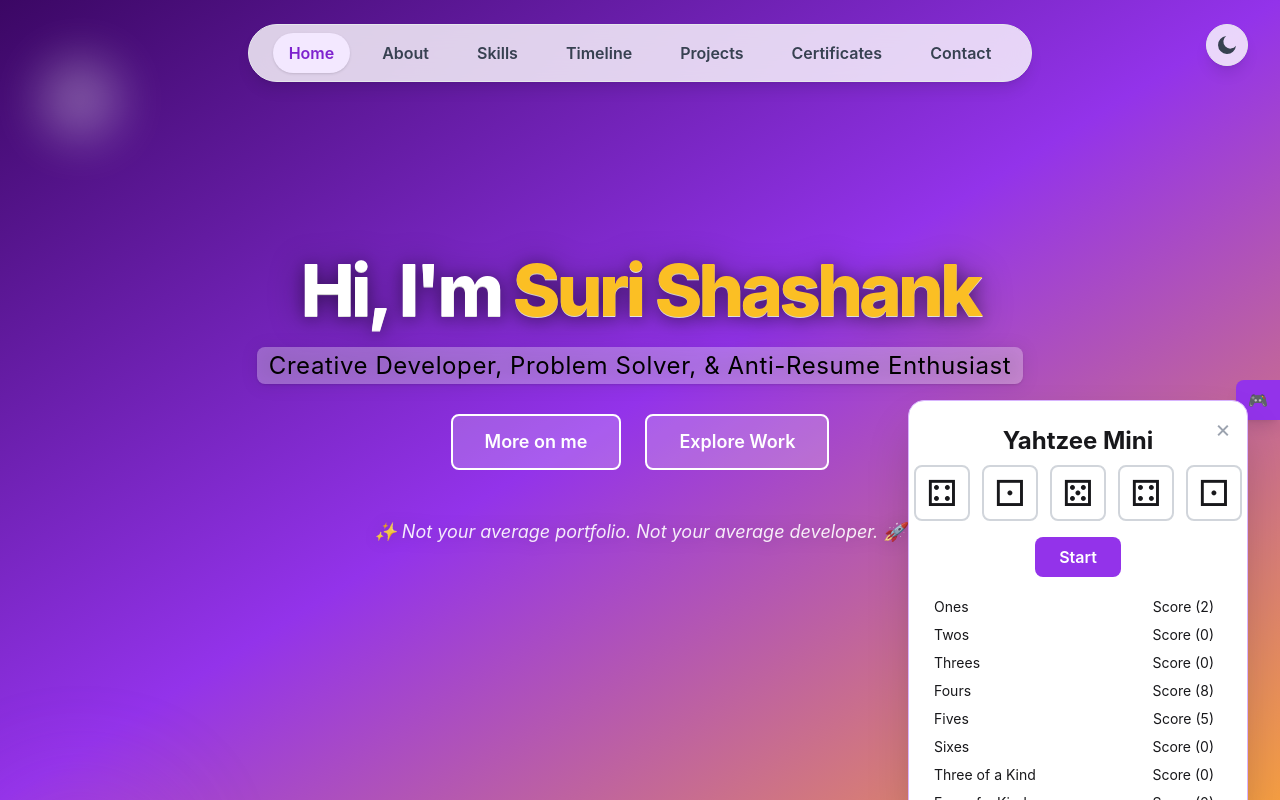
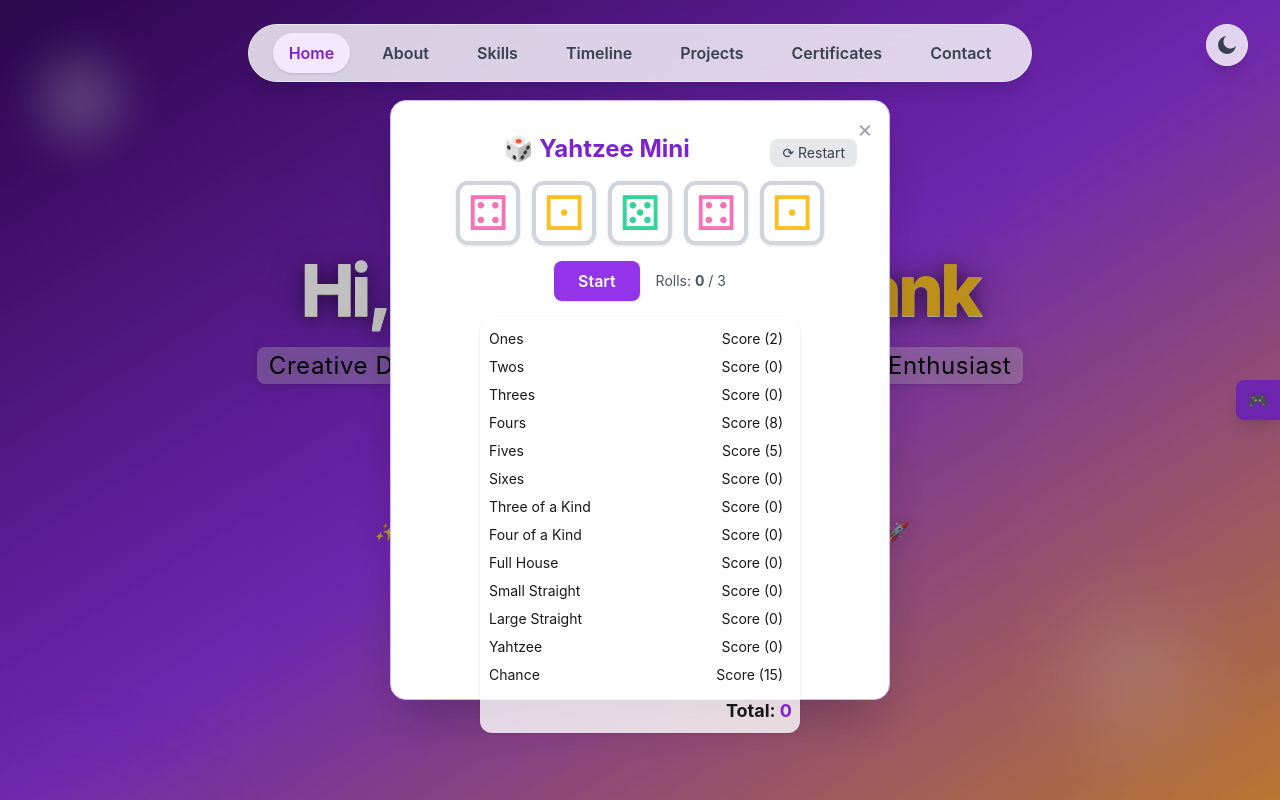
Before and after one commit to shashanksuri616/mypage, a React (Create React App) app in the folder frontend/: page / in a window 1280 px wide. Both pictures are taken after a click on the button "Open Game". Shown: the top 800 px of the page. Built offline with nearby package versions, Linux system fonts and the light colour scheme.

Commit message:
upgraded minigame

```diff
--- a/frontend/src/components/GameSideTab.js
+++ b/frontend/src/components/GameSideTab.js
@@ -22,11 +22,18 @@ const GameSideTab = () => {
       <AnimatePresence>
         {open && (
           <motion.div
-            className="fixed top-1/2 right-8 z-50 bg-white dark:bg-gray-900 rounded-2xl shadow-2xl p-6 border border-purple-300"
-            style={{ width: 340, height: 420, transform: "translateY(-50%)" }}
-            initial={{ opacity: 0, x: 80 }}
-            animate={{ opacity: 1, x: 0 }}
-            exit={{ opacity: 0, x: 80 }}
+            className="fixed inset-0 z-50 flex items-center justify-center"
+            initial={{ opacity: 0 }}
+            animate={{ opacity: 1 }}
+            exit={{ opacity: 0 }}
+            style={{ background: "rgba(0,0,0,0.25)" }}
+          >
+            <motion.div
+              className="relative bg-white dark:bg-gray-900 rounded-2xl shadow-2xl p-8 border border-purple-300 flex flex-col items-center"
+              style={{ width: 500, height: 600, maxWidth: "95vw", maxHeight: "95vh" }}
+              initial={{ scale: 0.92, y: 40 }}
+              animate={{ scale: 1, y: 0 }}
+              exit={{ scale: 0.92, y: 40 }}
             >
               <button
                 className="absolute top-3 right-4 text-2xl text-gray-400 hover:text-purple-500"
@@ -37,6 +44,7 @@ const GameSideTab = () => {
               </button>
               <SimpleGame />
             </motion.div>
+          </motion.div>
         )}
       </AnimatePresence>
     </>
--- a/frontend/src/components/SimpleGame.js
+++ b/frontend/src/components/SimpleGame.js
@@ -70,6 +70,7 @@ const scoreCategories = [
 ];
 
 const diceUnicode = ["", "⚀", "⚁", "⚂", "⚃", "⚄", "⚅"];
+const diceColors = ["", "#fbbf24", "#a78bfa", "#38bdf8", "#f472b6", "#34d399", "#f87171"];
 
 const SimpleGame = () => {
   const [dice, setDice] = useState(rollDice());
@@ -103,19 +104,44 @@ const SimpleGame = () => {
     setTimeout(() => setSelectedCat(null), 600);
   };
 
+  const handleRefresh = () => {
+    setScores(Array(scoreCategories.length).fill(null));
+    setDice(rollDice());
+    setHeld([false, false, false, false, false]);
+    setRolls(0);
+    setSelectedCat(null);
+  };
+
   const totalScore = scores.reduce((a, b) => a + (b || 0), 0);
   const gameOver = scores.every(s => s !== null);
 
   return (
-    <div className="flex flex-col items-center">
-      <h3 className="text-2xl font-bold mb-2">Yahtzee Mini</h3>
+    <div className="flex flex-col items-center w-full h-full">
+      <div className="flex items-center justify-between w-full mb-2">
+        <h3 className="text-2xl font-bold mb-2 text-purple-700 dark:text-purple-300 flex-1 text-center">🎲 Yahtzee Mini</h3>
+        <button
+          className="ml-auto px-3 py-1 bg-gray-200 dark:bg-gray-800 text-gray-700 dark:text-gray-200 rounded-lg hover:bg-purple-100 dark:hover:bg-purple-900 transition text-sm"
+          onClick={handleRefresh}
+          aria-label="Restart Game"
+        >
+          ⟳ Restart
+        </button>
+      </div>
       <div className="flex gap-3 mb-4">
         {dice.map((d, i) => (
           <button
             key={i}
-            className={`text-4xl w-14 h-14 rounded-lg border-2 transition-all duration-200
-              ${held[i] ? "border-purple-500 bg-purple-100 dark:bg-purple-900" : "border-gray-300 bg-white dark:bg-gray-800"}
+            className={`text-5xl w-16 h-16 rounded-xl border-4 shadow transition-all duration-200 flex items-center justify-center
+              ${held[i]
+                ? "border-purple-500 bg-purple-100 dark:bg-purple-900 scale-110"
+                : "border-gray-300 bg-white dark:bg-gray-800 hover:border-purple-300"}
+              ${canRoll ? "cursor-pointer" : "opacity-60"}
             `}
+            style={{
+              color: diceColors[d],
+              boxShadow: held[i] ? "0 0 0 4px #c4b5fd44" : undefined,
+              transition: "transform 0.15s, box-shadow 0.15s"
+            }}
             onClick={() => toggleHold(i)}
             disabled={!canRoll}
             aria-label={held[i] ? "Unhold die" : "Hold die"}
@@ -124,15 +150,20 @@ const SimpleGame = () => {
           </button>
         ))}
       </div>
-      <button
-        className="mb-4 px-6 py-2 bg-purple-600 hover:bg-purple-700 text-white rounded-lg font-semibold transition disabled:opacity-50"
-        onClick={handleRoll}
-        disabled={!canRoll}
-      >
-        {rolls === 0 ? "Start" : rolls < 3 ? "Roll" : "No Rolls Left"}
-      </button>
-      <div className="w-full max-w-xs">
-        <table className="w-full text-sm mb-2">
+      <div className="flex items-center gap-4 mb-4">
+        <button
+          className="px-6 py-2 bg-purple-600 hover:bg-purple-700 text-white rounded-lg font-semibold transition disabled:opacity-50 shadow"
+          onClick={handleRoll}
+          disabled={!canRoll}
+        >
+          {rolls === 0 ? "Start" : rolls < 3 ? `Roll (${3 - rolls} left)` : "No Rolls Left"}
+        </button>
+        <span className="text-gray-600 dark:text-gray-300 text-sm">
+          Rolls: <span className="font-bold">{rolls}</span> / 3
+        </span>
+      </div>
+      <div className="w-full max-w-xs bg-white/80 dark:bg-gray-800/80 rounded-xl shadow p-2 mb-2">
+        <table className="w-full text-sm">
           <tbody>
             {scoreCategories.map((cat, i) => (
               <tr key={cat.name}>
@@ -156,7 +187,7 @@ const SimpleGame = () => {
             ))}
           </tbody>
         </table>
-        <div className="text-right font-bold text-lg">
+        <div className="text-right font-bold text-lg mt-2">
           Total: <span className="text-purple-700">{totalScore}</span>
         </div>
       </div>
@@ -166,12 +197,7 @@ const SimpleGame = () => {
           <div className="mb-2">Final Score: <span className="font-bold">{totalScore}</span></div>
           <button
             className="px-4 py-2 bg-purple-600 hover:bg-purple-700 text-white rounded-lg"
-            onClick={() => {
-              setScores(Array(scoreCategories.length).fill(null));
-              setDice(rollDice());
-              setHeld([false, false, false, false, false]);
-              setRolls(0);
-            }}
+            onClick={handleRefresh}
           >
             Play Again
           </button>
```
Lines whose indentation alone changed are shown as unchanged.
